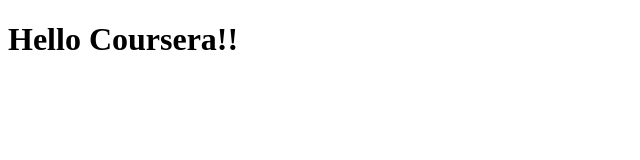
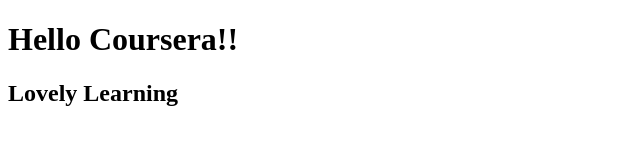
Before and after one commit to CreswellVarie/Coursera-test2, a plain HTML site: page site/index.html in a window 1280 px wide. Shown: the whole page, without its empty margins (0-640 px from the left). Drawn offline with Linux system fonts and the light colour scheme.

Commit message:
Another small change

```diff
--- a/site/index.html
+++ b/site/index.html
@@ -7,5 +7,6 @@
 </head>
 <body>
 <h1>Hello Coursera!!</h1>
+<h2>Lovely Learning</h2>
 </body>
 </html>
```
